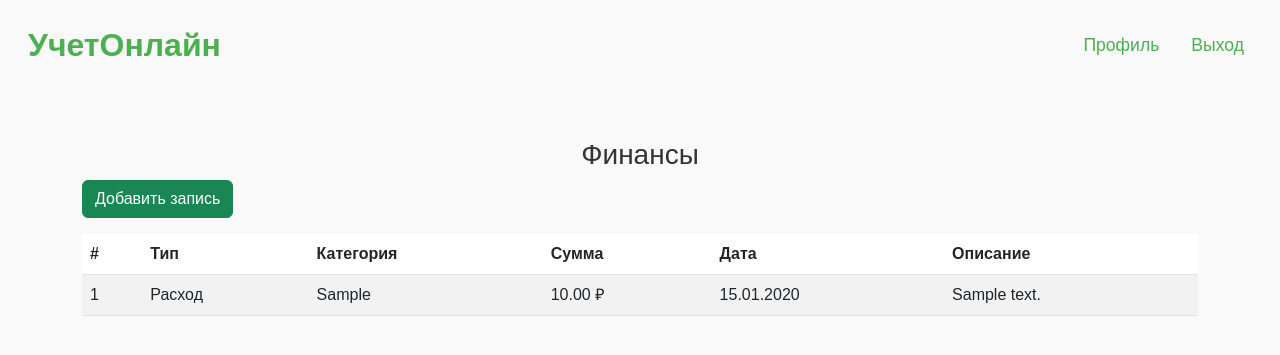
After one commit to zoomero8/code_kursach_2025, a PHP site: page /finances.php in a window 1280 px wide. The commit adds this page. Shown: the top 355 px of the page. Run offline with PHP 8.4, Linux system fonts and the light colour scheme; the visitor is signed in with stand-in values (Sample User, id 1); tables that the repository leaves empty or names only in its code hold one stand-in row (values such as "Sample post").

Commit message:
сделал таблицу ,ввод не пробовал еще

```diff
--- a/pages/account.php
+++ b/pages/account.php
@@ -75,9 +75,7 @@ if ($registration_date) {
                 <!-- Боковая панель -->
                 <div class="list-group">
                     <a href="#" class="list-group-item list-group-item-action active">Профиль</a>
-                    <a href="#" class="list-group-item list-group-item-action">Финансы</a>
-                    <a href="#" class="list-group-item list-group-item-action">Доходы</a>
-                    <a href="#" class="list-group-item list-group-item-action">Расходы</a>
+                    <a href="finances.php" class="list-group-item list-group-item-action">Финансы</a>
                 </div>
             </div>
             <div class="col-md-9">
--- /dev/null
+++ b/pages/finances.php
@@ -0,0 +1,135 @@
+<?php
+require "connectdb.php";
+session_start();
+
+if (!isset($_SESSION['user_id'])) {
+    header('Location: login.php');
+    exit();
+}
+
+$user_id = $_SESSION['user_id'];
+
+// Получение данных доходов/расходов
+$stmt = $mysql->prepare("
+    SELECT id, type, category, amount, date, description
+    FROM financial_records
+    WHERE user_id = ?
+    ORDER BY date DESC
+");
+$stmt->bind_param("i", $user_id);
+$stmt->execute();
+$result = $stmt->get_result();
+?>
+
+<!DOCTYPE html>
+<html lang="en">
+
+<head>
+    <meta charset="UTF-8">
+    <meta name="viewport" content="width=device-width, initial-scale=1.0">
+    <title>УчетОнлайн - Финансы</title>
+    <link href="https://cdn.jsdelivr.net/npm/bootstrap@5.3.0/dist/css/bootstrap.min.css" rel="stylesheet">
+    <link rel="stylesheet" href="style.css">
+</head>
+
+<body>
+    <!-- Навигационная панель -->
+    <nav class="navbar navbar-expand-lg">
+        <div class="container-fluid">
+            <a class="navbar-brand" href="main_page.php">УчетОнлайн</a>
+            <button class="navbar-toggler" type="button" data-bs-toggle="collapse" data-bs-target="#navbarNav"
+                aria-controls="navbarNav" aria-expanded="false" aria-label="Toggle navigation">
+                <span class="navbar-toggler-icon"></span>
+            </button>
+            <div class="collapse navbar-collapse" id="navbarNav">
+                <ul class="navbar-nav ms-auto">
+                    <li class="nav-item">
+                        <a class="nav-link" href="account.php">Профиль</a>
+                    </li>
+                    <li class="nav-item">
+                        <a class="nav-link" href="logout.php">Выход</a>
+                    </li>
+                </ul>
+            </div>
+        </div>
+    </nav>
+
+    <!-- Основной контент -->
+    <div class="container mt-5">
+        <h3 class="text-center">Финансы</h3>
+        <button type="button" class="btn btn-success mb-3" data-bs-toggle="modal" data-bs-target="#addTransactionModal">Добавить запись</button>
+
+        <!-- Таблица учета доходов/расходов -->
+        <table class="table table-striped">
+            <thead>
+                <tr>
+                    <th>#</th>
+                    <th>Тип</th>
+                    <th>Категория</th>
+                    <th>Сумма</th>
+                    <th>Дата</th>
+                    <th>Описание</th>
+                </tr>
+            </thead>
+            <tbody>
+                <?php while ($row = $result->fetch_assoc()): ?>
+                    <tr>
+                        <td><?= $row['id'] ?></td>
+                        <td><?= $row['type'] === 'income' ? 'Доход' : 'Расход' ?></td>
+                        <td><?= htmlspecialchars($row['category']) ?></td>
+                        <td><?= htmlspecialchars(number_format($row['amount'], 2)) ?> ₽</td>
+                        <td><?= htmlspecialchars((new DateTime($row['date']))->format('d.m.Y')) ?></td>
+                        <td><?= htmlspecialchars($row['description'] ?? '—') ?></td>
+                    </tr>
+                <?php endwhile; ?>
+            </tbody>
+        </table>
+    </div>
+
+    <!-- Модальное окно добавления записи -->
+    <div class="modal fade" id="addTransactionModal" tabindex="-1" aria-labelledby="addTransactionModalLabel" aria-hidden="true">
+        <div class="modal-dialog">
+            <div class="modal-content">
+                <form action="add_transaction.php" method="POST">
+                    <div class="modal-header">
+                        <h5 class="modal-title" id="addTransactionModalLabel">Добавить запись</h5>
+                        <button type="button" class="btn-close" data-bs-dismiss="modal" aria-label="Close"></button>
+                    </div>
+                    <div class="modal-body">
+                        <div class="mb-3">
+                            <label for="type" class="form-label">Тип</label>
+                            <select class="form-control" id="type" name="type" required>
+                                <option value="income">Доход</option>
+                                <option value="expense">Расход</option>
+                            </select>
+                        </div>
+                        <div class="mb-3">
+                            <label for="category" class="form-label">Категория</label>
+                            <input type="text" class="form-control" id="category" name="category" required>
+                        </div>
+                        <div class="mb-3">
+                            <label for="amount" class="form-label">Сумма</label>
+                            <input type="number" class="form-control" id="amount" name="amount" step="0.01" required>
+                        </div>
+                        <div class="mb-3">
+                            <label for="date" class="form-label">Дата</label>
+                            <input type="date" class="form-control" id="date" name="date" required>
+                        </div>
+                        <div class="mb-3">
+                            <label for="description" class="form-label">Описание</label>
+                            <textarea class="form-control" id="description" name="description" rows="3"></textarea>
+                        </div>
+                    </div>
+                    <div class="modal-footer">
+                        <button type="button" class="btn btn-secondary" data-bs-dismiss="modal">Закрыть</button>
+                        <button type="submit" class="btn btn-primary">Добавить</button>
+                    </div>
+                </form>
+            </div>
+        </div>
+    </div>
+
+    <script src="https://cdn.jsdelivr.net/npm/bootstrap@5.3.0/dist/js/bootstrap.bundle.min.js"></script>
+</body>
+
+</html>
```
Also changed, not shown: pages/add_transaction.php (added, +26 -0 lines).
